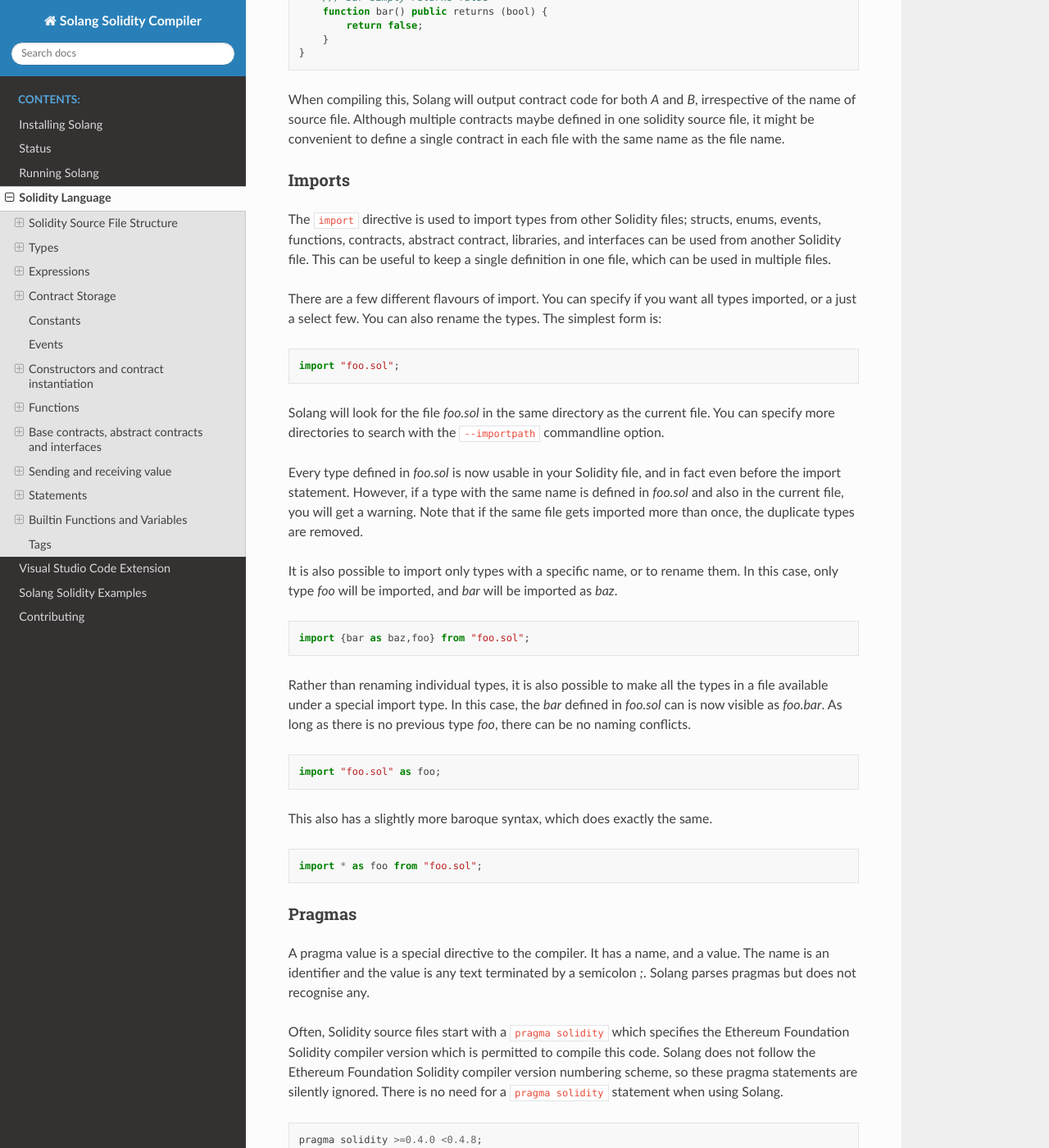
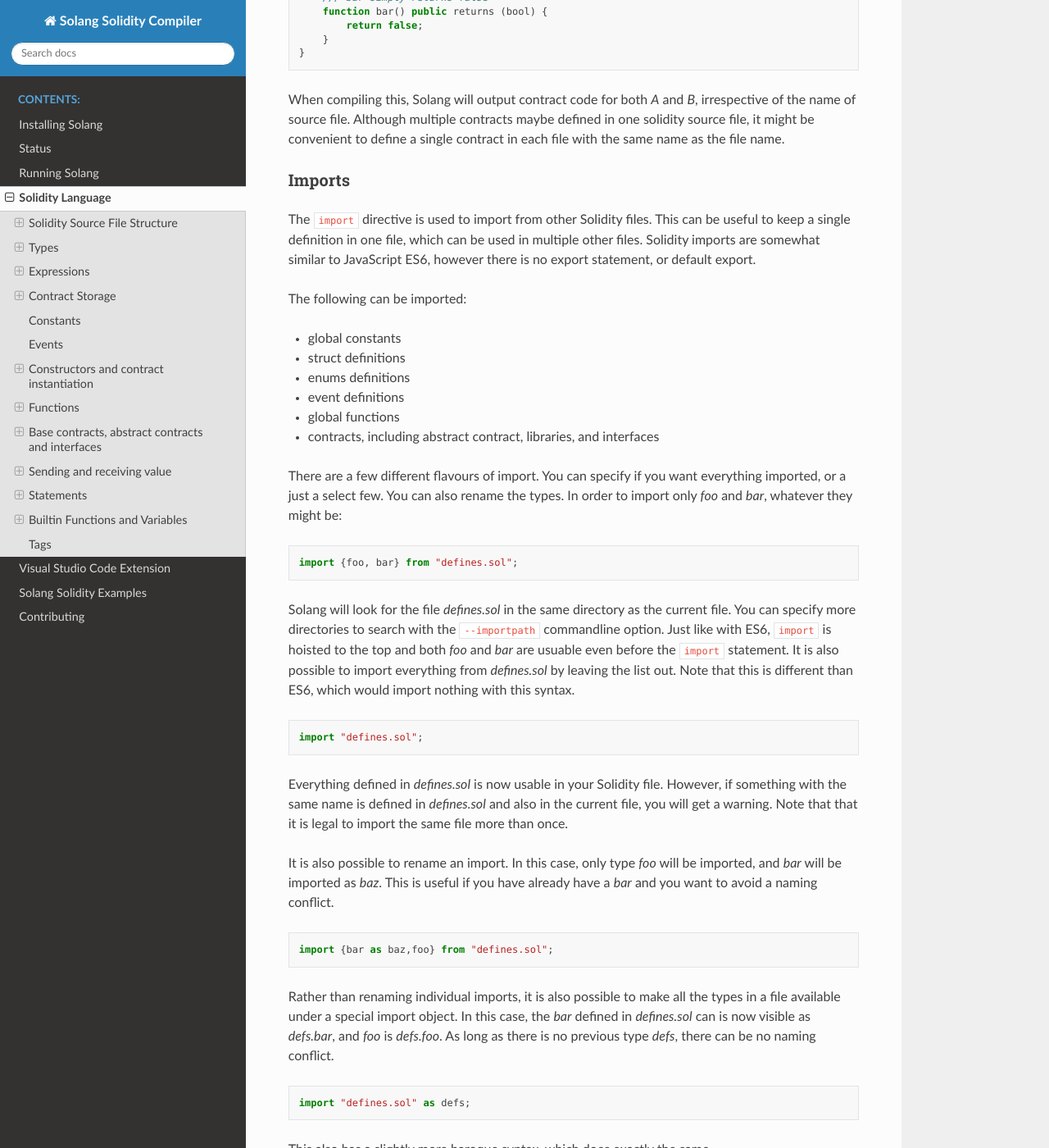
Before and after one commit to hyperledger-solang/solang, a Sphinx documentation site: the page built from docs/language.rst, in a window 1280 px wide and 1400 px high, scrolled down 693 px. Shown: the whole window at 82% size. Built offline with Sphinx 7.4.7 and the Read the Docs theme 2.0.0, drawn with Linux system fonts in a browser that asks for light colours.

Commit message:
Improve documentation on import, comparing to es6 imports
Signed-off-by: Sean Young <sean@mess.org>

```diff
--- a/docs/language.rst
+++ b/docs/language.rst
@@ -43,47 +43,64 @@ as the file name.
 Imports
 _______
 
-The ``import`` directive is used to import types from other Solidity files;
-structs, enums, events, functions, contracts, abstract contract, libraries, and interfaces can be used from another
-Solidity file. This can be useful to keep a single definition in one file, which can be used
-in multiple files.
-
-There are a few different flavours of import. You can specify if you want all types imported,
-or a just a select few. You can also rename the types. The simplest form is:
-
-.. code-block:: javascript
-
-    import "foo.sol";
-
-Solang will look for the file `foo.sol` in the same directory as the current file. You can specify
+The ``import`` directive is used to import from other Solidity files. This can be useful to
+keep a single definition in one file, which can be used in multiple other files. Solidity imports
+are somewhat similar to JavaScript ES6, however there is no export statement, or default export.
+
+The following can be imported:
+
+- global constants
+- struct definitions
+- enums definitions
+- event definitions
+- global functions
+- contracts, including abstract contract, libraries, and interfaces
+
+There are a few different flavours of import. You can specify if you want everything imported,
+or a just a select few. You can also rename the types. In order to import only `foo` and `bar`,
+whatever they might be:
+
+.. code-block:: javascript
+
+    import {foo, bar} from "defines.sol";
+
+Solang will look for the file `defines.sol` in the same directory as the current file. You can specify
 more directories to search with the ``--importpath`` commandline option.
-
-Every type defined in `foo.sol` is now usable in your Solidity file, and in fact even before the
-import statement. However, if a type with the same name is defined
-in `foo.sol` and also in the current file, you will get a warning. Note that if the same file
-gets imported more than once, the duplicate types are removed.
-
-It is also possible to import only types with a specific name, or to rename them. In this case,
-only type `foo` will be imported, and `bar` will be imported as `baz`.
-
-.. code-block:: javascript
-
-    import {bar as baz,foo} from "foo.sol";
-
-Rather than renaming individual types, it is also possible to make all the types in a file
-available under a special import type. In this case, the `bar` defined in `foo.sol` can is
-now visible as `foo.bar`. As long as there is no previous type `foo`, there can be no naming
-conflicts.
-
-.. code-block:: javascript
-
-    import "foo.sol" as foo;
+Just like with ES6, ``import`` is hoisted to the top and both `foo` and `bar` are usuable
+even before the ``import`` statement. It is also possible to import everything from
+`defines.sol` by leaving the list out. Note that this is different than ES6, which would import nothing
+with this syntax.
+
+.. code-block:: javascript
+
+    import "defines.sol";
+
+Everything defined in `defines.sol` is now usable in your Solidity file. However, if something with the
+same name is defined in `defines.sol` and also in the current file, you will get a warning. Note that
+that it is legal to import the same file more than once.
+
+It is also possible to rename an import. In this case, only type `foo` will be imported, and `bar`
+will be imported as `baz`. This is useful if you have already have a `bar` and you want to avoid
+a naming conflict.
+
+.. code-block:: javascript
+
+    import {bar as baz,foo} from "defines.sol";
+
+Rather than renaming individual imports, it is also possible to make all the types in a file
+available under a special import object. In this case, the `bar` defined in `defines.sol` can is
+now visible as `defs.bar`, and `foo` is `defs.foo`. As long as there is no previous type `defs`,
+there can be no naming conflict.
+
+.. code-block:: javascript
+
+    import "defines.sol" as defs;
 
 This also has a slightly more baroque syntax, which does exactly the same.
 
 .. code-block:: javascript
 
-    import * as foo from "foo.sol";
+    import * as defs from "defines.sol";
 
 
 Pragmas
```
